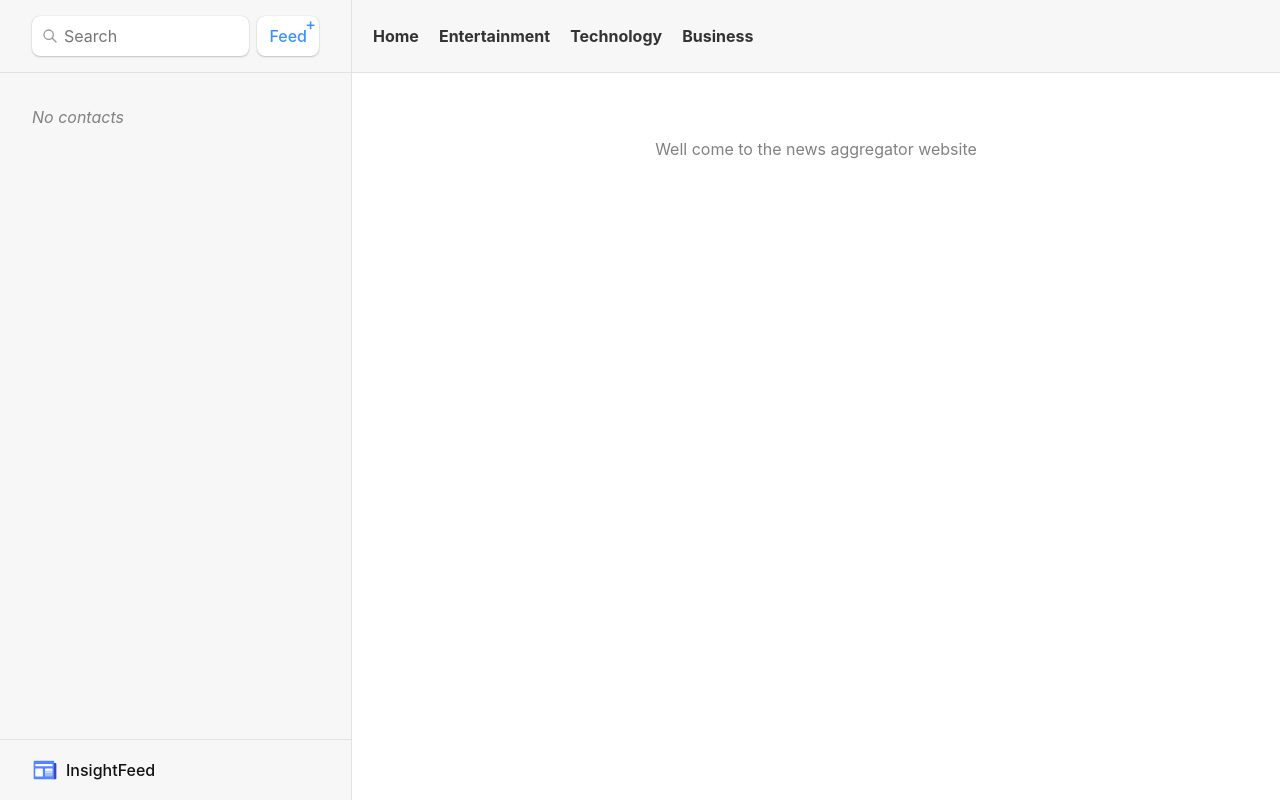
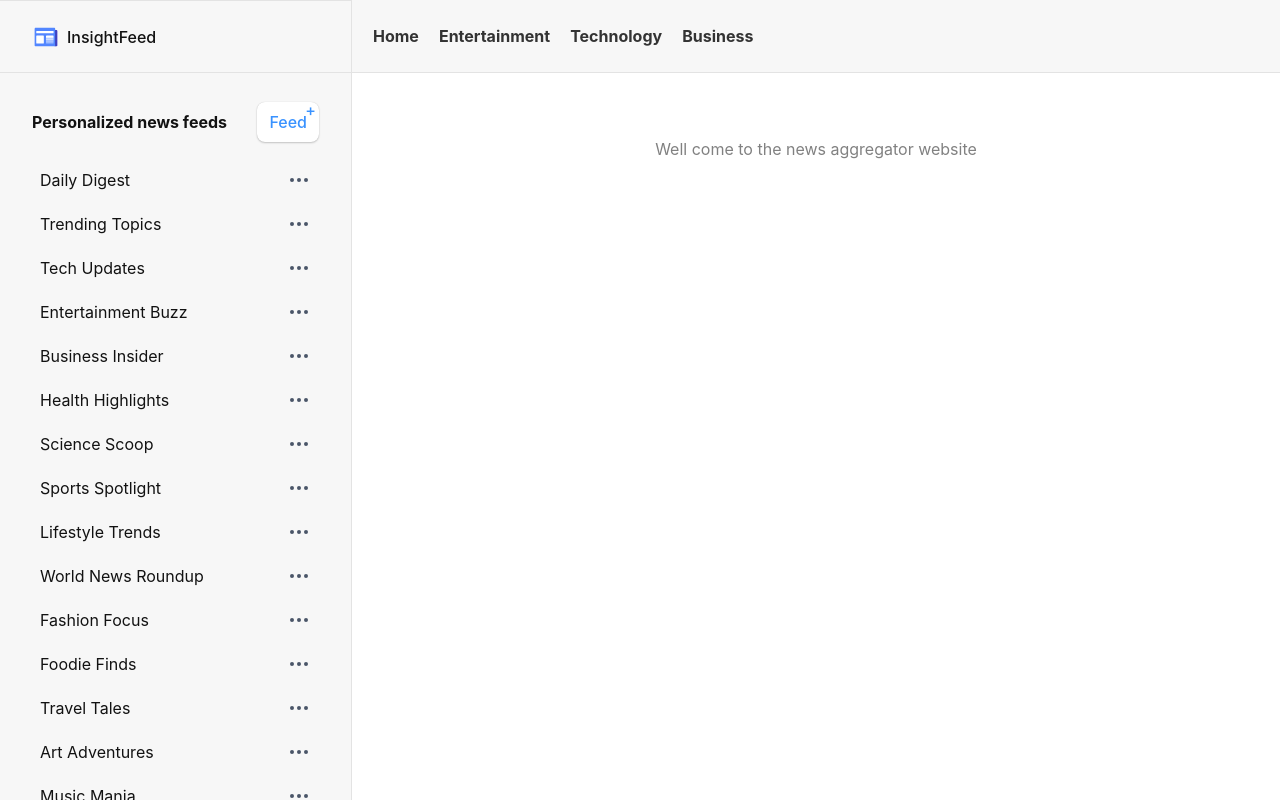
Before and after one commit to Abdulmateenchitrali/insightfeed, a React (Vite) app: page / in a window 1280 px wide. Built offline with nearby package versions, Linux system fonts and the light colour scheme.

Commit message:
feat: add layout design

```diff
--- a/src/index.css
+++ b/src/index.css
@@ -156,9 +156,9 @@ form[action$="destroy"] button {
   display: flex;
   align-items: center;
   margin: 0;
-  padding: 1rem 2rem;
+  padding: 21.5px 33px;
   border-top: 1px solid #e3e3e3;
-  order: 1;
+  order: 0;
   line-height: 1;
 }
 
@@ -219,6 +219,7 @@ form[action$="destroy"] button {
   flex: 1;
   overflow: auto;
   padding-top: 1rem;
+  border-top: 1px solid #e3e3e3;
 }
 
 #sidebar nav a span {
--- a/src/routes/root.tsx
+++ b/src/routes/root.tsx
@@ -15,64 +15,69 @@ export async function action() {
   return { contact };
 }
 
-export default function Root() {
-  const { contacts, q } = useLoaderData();
-  const [query, setQuery] = useState(q);
-  const navigation = useNavigation();
-  const submit = useSubmit();
-
-  const searching =
-    navigation.location &&
-    new URLSearchParams(navigation.location.search).has(
-      "q"
-    );
+const personalizedNewsFeeds = [
+  { id: 1, label: "Daily Digest", value: "daily_digest" },
+  { id: 2, label: "Trending Topics", value: "trending_topics" },
+  { id: 3, label: "Tech Updates", value: "tech_updates" },
+  { id: 4, label: "Entertainment Buzz", value: "entertainment_buzz" },
+  { id: 5, label: "Business Insider", value: "business_insider" },
+  { id: 6, label: "Health Highlights", value: "health_highlights" },
+  { id: 7, label: "Science Scoop", value: "science_scoop" },
+  { id: 8, label: "Sports Spotlight", value: "sports_spotlight" },
+  { id: 9, label: "Lifestyle Trends", value: "lifestyle_trends" },
+  { id: 10, label: "World News Roundup", value: "world_news_roundup" },
+  { id: 11, label: "Fashion Focus", value: "fashion_focus" },
+  { id: 12, label: "Foodie Finds", value: "foodie_finds" },
+  { id: 13, label: "Travel Tales", value: "travel_tales" },
+  { id: 14, label: "Art Adventures", value: "art_adventures" },
+  { id: 15, label: "Music Mania", value: "music_mania" },
+  { id: 16, label: "Automotive Updates", value: "automotive_updates" },
+  { id: 17, label: "Home & Garden Guide", value: "home_and_garden_guide" },
+  { id: 18, label: "Pet Palooza", value: "pet_palooza" },
+  { id: 19, label: "Finance Focus", value: "finance_focus" },
+  { id: 20, label: "Politics Pulse", value: "politics_pulse" }
+];
 
 
-  useEffect(() => {
-    setQuery(q);
-  }, [q]);
+export default function Root() {
+
+  const navigation = useNavigation();
+
+
+
 
   return (
     <>
 
       <div id="sidebar">
         <h1>InsightFeed</h1>
-        <div>
-          <Form id="search-form" role="search">
-            <input
-              id="q"
-              className={searching ? "loading" : ""}
-              aria-label="Search contacts"
-              placeholder="Search"
-              type="search"
-              name="q"
-              value={query}
-              defaultValue={q}
-              onChange={(event) => {
-                const isFirstSearch = q == null;
-                submit(event.currentTarget.form, {
-                  replace: !isFirstSearch,
-                });
-              }}
-            />
-            <div id="search-spinner" aria-hidden hidden={!searching} />
-            <div className="sr-only" aria-live="polite"></div>
-          </Form>
-          <Form method="post">
-            <button type="submit">Feed<span style={{
+        <nav>
+          {personalizedNewsFeeds.length ? (
+            <ul>
+              <div style={{
+                display: "flex",
+                flexDirection: "row",
+                justifyContent: "space-between",
+                alignItems: "center",
+              }}>
+              <h4>Personalized news feeds</h4>
+              <button type="submit" style={{
+                position: "relative",
+              }}>Feed<span style={{
                 position: 'absolute',
                 right: 3,
                 bottom: 20
               }}>+</span></button>
-          </Form>
               </div>
-        <nav>
-          {contacts.length ? (
-            <ul>
-              {contacts.map((contact) => (
-                <li key={contact.id}>
+              {personalizedNewsFeeds.map((feed) => (
+                <li key={feed?.id} style={{
+                  display: "flex",
+                  justifyContent: "space-between",
+                  alignItems: "center",
+                  gap: 10
+                }}>
                   <NavLink
-                    to={`contacts/${contact.id}`}
+                    to={`feeds/${feed?.id}`}
                     className={({ isActive, isPending }) =>
                       isActive
                         ? "active"
@@ -80,16 +85,24 @@ export default function Root() {
                           ? "pending"
                           : ""
                     }
+                    style={{
+                      display: "flex",
+                      flex: 1
+                    }}
                   >
-                    {contact.first || contact.last ? (
+                    {feed.label ? (
                       <>
-                        {contact.first} {contact.last}
+                        {feed.label}
                       </>
                     ) : (
-                      <i>No Name</i>
-                    )}{" "}
-                    {contact.favorite && <span>★</span>}
+                      <i>No Feeds</i>
+                    )}
                   </NavLink>
+                  <div>
+                    <Link to={"/"}>
+                      <svg fill="none" height="24" viewBox="0 0 24 24" width="24" xmlns="http://www.w3.org/2000/svg"><path d="M5 12H5.01M12 12H12.01M19 12H19.01M6 12C6 12.5523 5.55228 13 5 13C4.44772 13 4 12.5523 4 12C4 11.4477 4.44772 11 5 11C5.55228 11 6 11.4477 6 12ZM13 12C13 12.5523 12.5523 13 12 13C11.4477 13 11 12.5523 11 12C11 11.4477 11.4477 11 12 11C12.5523 11 13 11.4477 13 12ZM20 12C20 12.5523 19.5523 13 19 13C18.4477 13 18 12.5523 18 12C18 11.4477 18.4477 11 19 11C19.5523 11 20 11.4477 20 12Z" stroke="#4A5568" stroke-linecap="round" stroke-linejoin="round" stroke-width="2" /></svg>
+                    </Link>
+                  </div>
                 </li>
               ))}
             </ul>
```
Also changed, not shown: src/assets/dots.svg (added). Lines whose indentation alone changed are shown as unchanged.
